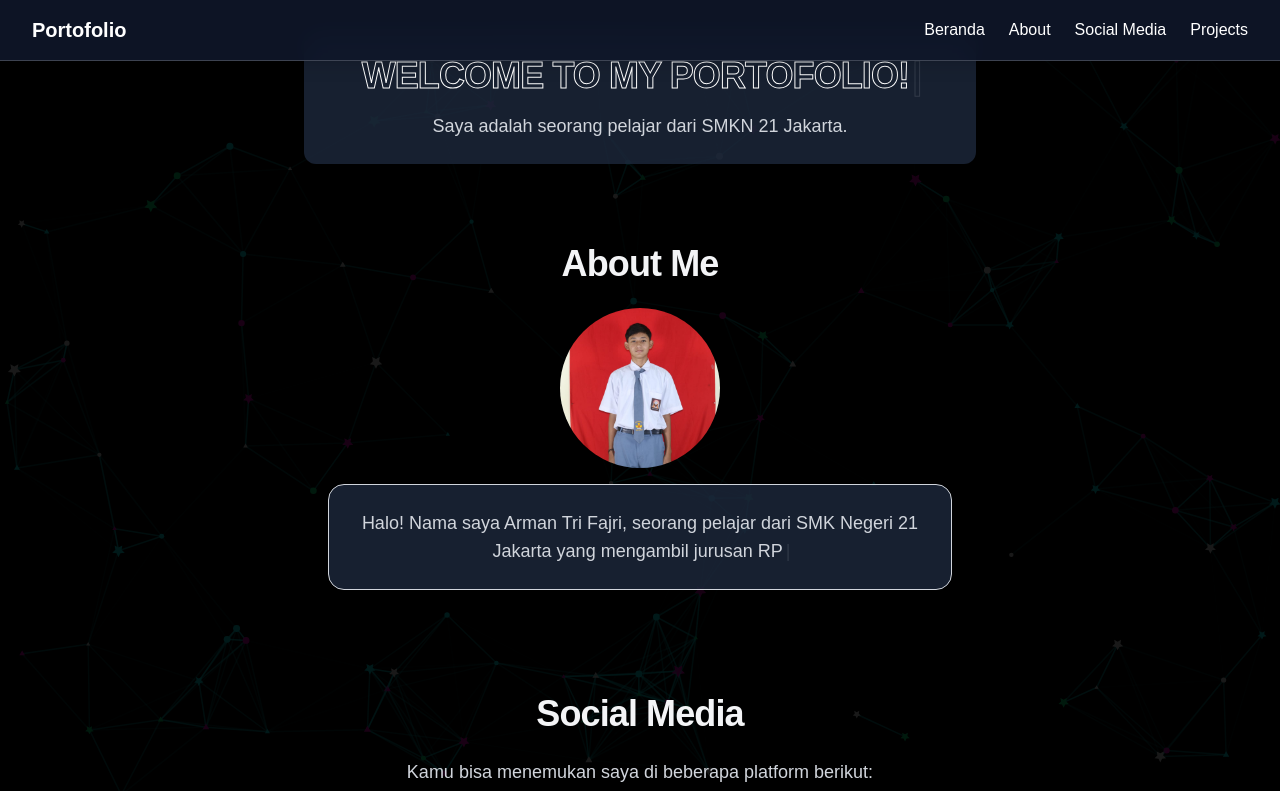
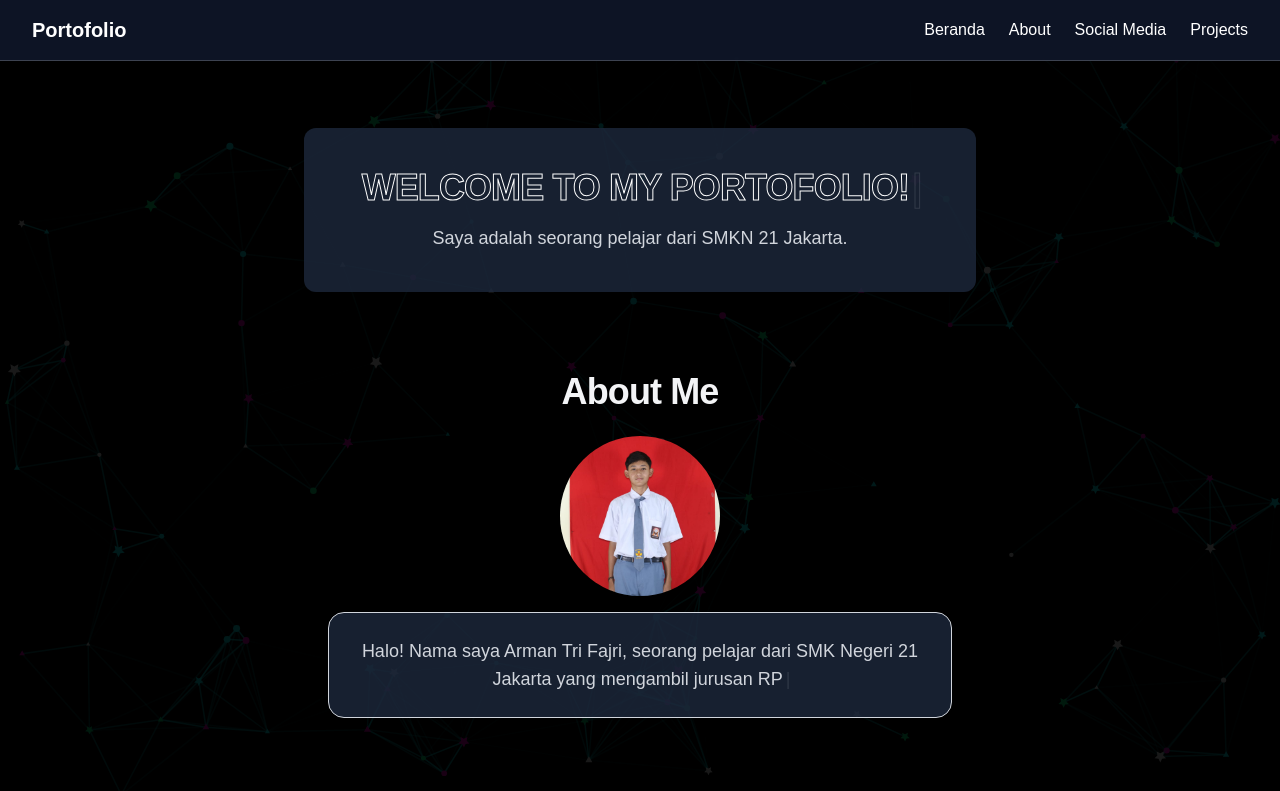
Before and after one commit to FAJRI2378/my-portfolio, a Next.js app: page / in a window 1280 px wide. Shown: the top 791 px of the page. Built offline with nearby package versions, Linux system fonts and the light colour scheme.

Commit message:
seriuslast

```diff
--- a/src/app/page.tsx
+++ b/src/app/page.tsx
@@ -14,10 +14,10 @@ export default function Home() {
       <ParticlesBackground />
       <Navbar />
 
-      <main className="relative z-10 min-h-screen px-4 sm:px-6 md:px-8 py-8 bg-black/90 text-gray-200 font-sans">
+     <main className="relative z-10 min-h-screen px-4 sm:px-6 md:px-8 pt-32 pb-8 bg-black/90 text-gray-200 font-sans">
 
         {/* Hero Section */}
-        <div className="text-center animate-fade-in-down shadow-xl rounded-xl p-6 bg-slate-800/80 max-w-2xl mx-auto">
+        <div className="text-center animate-fade-in-down shadow-xl rounded-xl p-10 bg-slate-800/80 max-w-2xl mx-auto">
           <h1
             className="text-3xl sm:text-4xl font-bold mb-4 tracking-tight"
             style={{ WebkitTextStroke: '1px white', color: 'transparent' }}
```
